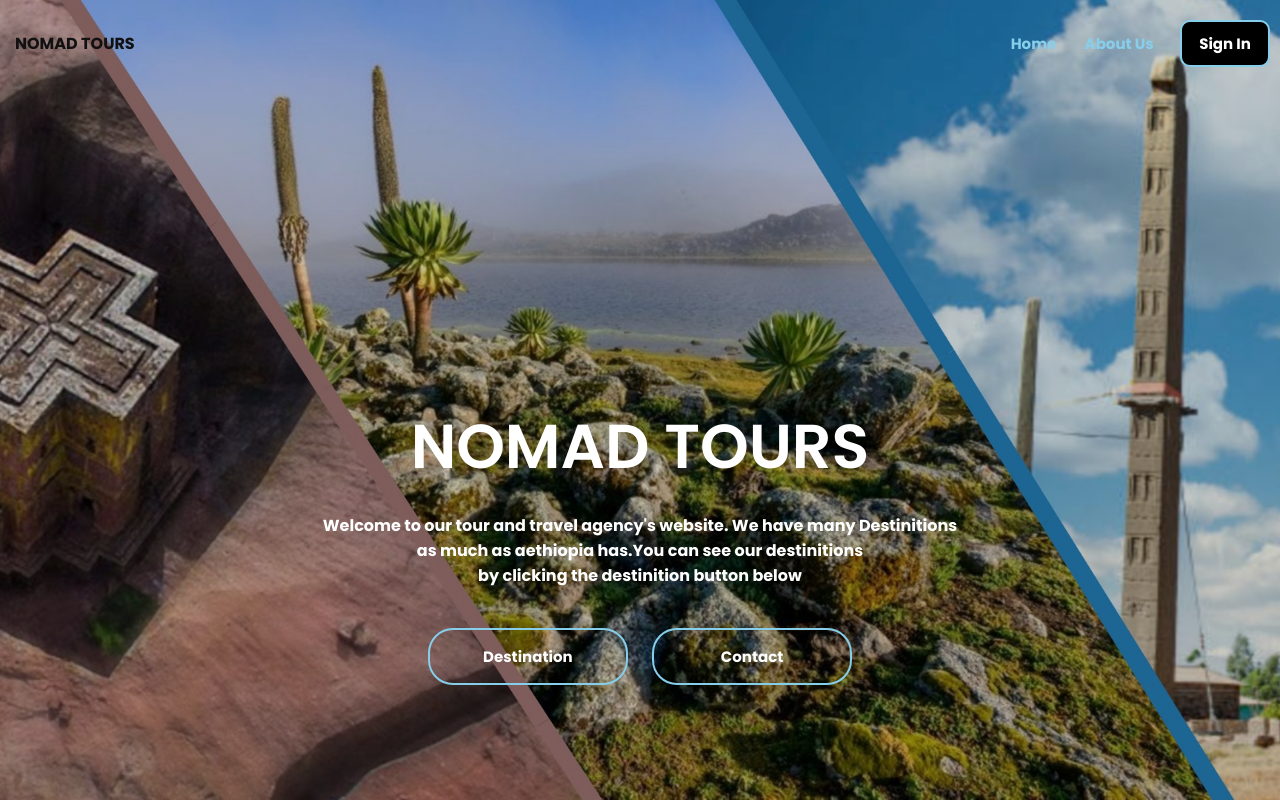
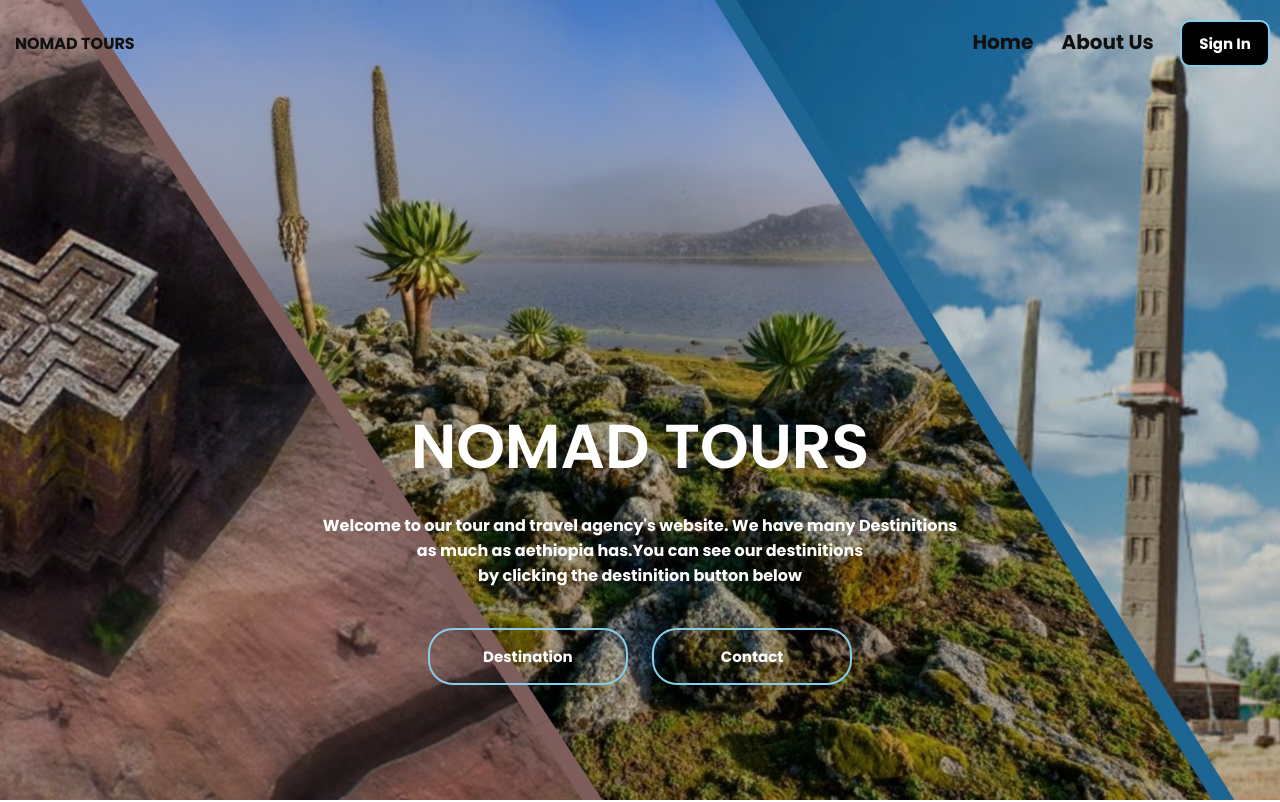
Before and after one commit to itzmusa1/Nomad-website, a plain HTML site: page index.html in a window 1280 px wide. Shown: the top 802 px of the page. Drawn offline with Linux system fonts and the light colour scheme.

Commit message:
style.css

```diff
--- a/style.css
+++ b/style.css
@@ -40,9 +40,9 @@ nav{
     position: relative;
 }
 .navdiv ul li a{
-    color: #87CEEB;
+    color: #111;
     text-decoration: none;
-    font-size: 15px;
+    font-size: 20px;
     font-weight: bold;
 }
 .navdiv ul li::after{
```
